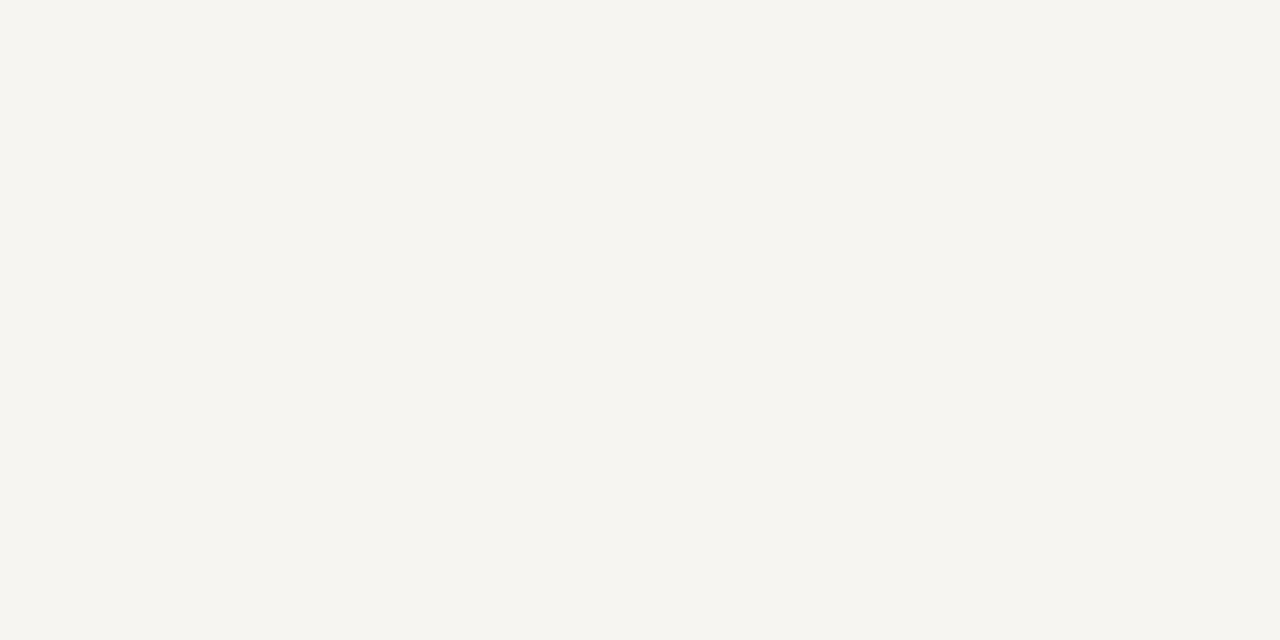
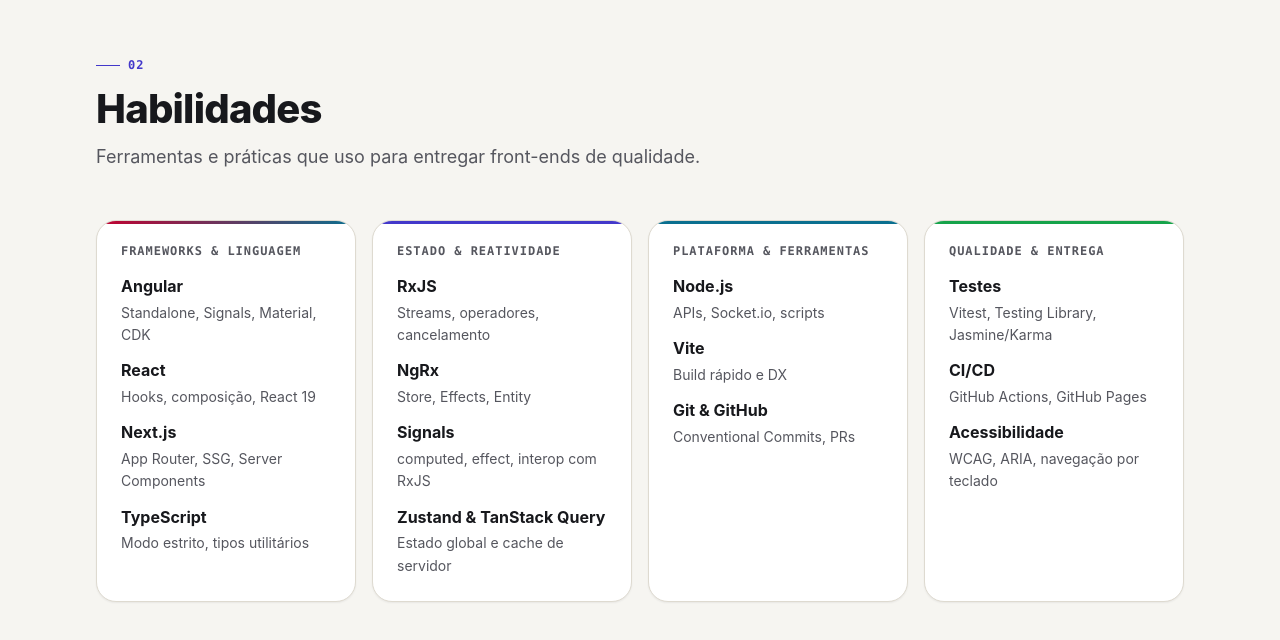
Before and after one commit to BrunoICosta/portfolio, a React (Vite) app: page / in a window 1280 px wide. Shown: the part 1471-2111 px from the top of the page. Before the commit the page ends 1431 px from the top, so only its background shows below. Built offline with nearby package versions, Linux system fonts and the light colour scheme.

Commit message:
feat(skills): add grouped skills section

```diff
--- a/src/App.tsx
+++ b/src/App.tsx
@@ -2,6 +2,7 @@ import { MAIN_CONTENT_ID } from './core/sections'
 import { About } from './features/about/About'
 import { Header } from './features/header/Header'
 import { Hero } from './features/hero/Hero'
+import { Skills } from './features/skills/Skills'
 
 function App() {
   return (
@@ -10,6 +11,7 @@ function App() {
       <main id={MAIN_CONTENT_ID} tabIndex={-1}>
         <Hero />
         <About />
+        <Skills />
       </main>
     </>
   )
--- a/src/core/i18n/language.ts
+++ b/src/core/i18n/language.ts
@@ -18,3 +18,10 @@ export function getInitialLanguage(): Language {
   const stored = readStorage(LANGUAGE_STORAGE_KEY)
   return isLanguage(stored) ? stored : DEFAULT_LANGUAGE
 }
+
+/** Text that is either language-neutral (e.g. "TypeScript") or translated per language. */
+export type Translatable = string | Localized
+
+export function translate(text: Translatable, language: Language): string {
+  return typeof text === 'string' ? text : text[language]
+}
--- /dev/null
+++ b/src/data/skills.ts
@@ -0,0 +1,110 @@
+import type { Translatable } from '../core/i18n/language'
+
+export type SkillGroupId = 'frameworks' | 'state' | 'platform' | 'quality'
+
+export interface Skill {
+  name: Translatable
+  detail: Translatable
+}
+
+export interface SkillGroup {
+  id: SkillGroupId
+  skills: readonly Skill[]
+}
+
+export const SKILL_GROUPS: readonly SkillGroup[] = [
+  {
+    id: 'frameworks',
+    skills: [
+      {
+        name: 'Angular',
+        detail: {
+          'pt-BR': 'Standalone, Signals, Material, CDK',
+          en: 'Standalone, Signals, Material, CDK',
+        },
+      },
+      {
+        name: 'React',
+        detail: { 'pt-BR': 'Hooks, composição, React 19', en: 'Hooks, composition, React 19' },
+      },
+      {
+        name: 'Next.js',
+        detail: {
+          'pt-BR': 'App Router, SSG, Server Components',
+          en: 'App Router, SSG, Server Components',
+        },
+      },
+      {
+        name: 'TypeScript',
+        detail: { 'pt-BR': 'Modo estrito, tipos utilitários', en: 'Strict mode, utility types' },
+      },
+    ],
+  },
+  {
+    id: 'state',
+    skills: [
+      {
+        name: 'RxJS',
+        detail: {
+          'pt-BR': 'Streams, operadores, cancelamento',
+          en: 'Streams, operators, cancellation',
+        },
+      },
+      {
+        name: 'NgRx',
+        detail: { 'pt-BR': 'Store, Effects, Entity', en: 'Store, Effects, Entity' },
+      },
+      {
+        name: 'Signals',
+        detail: {
+          'pt-BR': 'computed, effect, interop com RxJS',
+          en: 'computed, effect, RxJS interop',
+        },
+      },
+      {
+        name: 'Zustand & TanStack Query',
+        detail: {
+          'pt-BR': 'Estado global e cache de servidor',
+          en: 'Global state and server cache',
+        },
+      },
+    ],
+  },
+  {
+    id: 'platform',
+    skills: [
+      {
+        name: 'Node.js',
+        detail: { 'pt-BR': 'APIs, Socket.io, scripts', en: 'APIs, Socket.io, scripting' },
+      },
+      {
+        name: 'Vite',
+        detail: { 'pt-BR': 'Build rápido e DX', en: 'Fast builds and DX' },
+      },
+      {
+        name: 'Git & GitHub',
+        detail: { 'pt-BR': 'Conventional Commits, PRs', en: 'Conventional Commits, PRs' },
+      },
+    ],
+  },
+  {
+    id: 'quality',
+    skills: [
+      {
+        name: { 'pt-BR': 'Testes', en: 'Testing' },
+        detail: 'Vitest, Testing Library, Jasmine/Karma',
+      },
+      {
+        name: 'CI/CD',
+        detail: 'GitHub Actions, GitHub Pages',
+      },
+      {
+        name: { 'pt-BR': 'Acessibilidade', en: 'Accessibility' },
+        detail: {
+          'pt-BR': 'WCAG, ARIA, navegação por teclado',
+          en: 'WCAG, ARIA, keyboard navigation',
+        },
+      },
+    ],
+  },
+]
--- /dev/null
+++ b/src/features/skills/Skills.module.css
@@ -0,0 +1,83 @@
+.groups {
+  display: grid;
+  gap: var(--space-4);
+}
+
+.group {
+  --group-accent: var(--color-accent);
+
+  position: relative;
+  padding: var(--space-5);
+  border: 1px solid var(--color-border);
+  border-radius: var(--radius-lg);
+  background: var(--color-bg-elevated);
+  box-shadow: var(--shadow-sm);
+  overflow: hidden;
+}
+
+.group::before {
+  content: '';
+  position: absolute;
+  inset: 0 0 auto;
+  height: 3px;
+  background: var(--group-accent);
+}
+
+.group[data-group='frameworks'] {
+  --group-accent: linear-gradient(90deg, var(--color-angular), var(--color-react));
+}
+
+.group[data-group='state'] {
+  --group-accent: var(--color-accent);
+}
+
+.group[data-group='platform'] {
+  --group-accent: var(--color-react);
+}
+
+.group[data-group='quality'] {
+  --group-accent: #16a34a;
+}
+
+.groupTitle {
+  margin-bottom: var(--space-4);
+  color: var(--color-text-muted);
+  font-family: var(--font-mono);
+  font-size: var(--text-xs);
+  font-weight: 700;
+  letter-spacing: 0.08em;
+  text-transform: uppercase;
+}
+
+.list {
+  display: grid;
+  gap: var(--space-3);
+  padding: 0;
+  list-style: none;
+}
+
+.skill {
+  display: grid;
+  gap: 0.125rem;
+}
+
+.name {
+  font-weight: 700;
+}
+
+.detail {
+  color: var(--color-text-muted);
+  font-size: var(--text-sm);
+}
+
+@media (min-width: 40rem) {
+  .groups {
+    grid-template-columns: repeat(2, minmax(0, 1fr));
+  }
+}
+
+@media (min-width: 64rem) {
+  .groups {
+    grid-template-columns: repeat(4, minmax(0, 1fr));
+  }
+}
--- /dev/null
+++ b/src/features/skills/Skills.tsx
@@ -0,0 +1,42 @@
+import { translate } from '../../core/i18n/language'
+import { useI18n } from '../../core/i18n/useI18n'
+import { SKILL_GROUPS } from '../../data/skills'
+import section from '../../shared/styles/section.module.css'
+import styles from './Skills.module.css'
+
+export function Skills() {
+  const { t, language } = useI18n()
+
+  return (
+    <section id="skills" className={section.section} aria-labelledby="skills-title">
+      <div className="container">
+        <header className={section.header}>
+          <p className={section.eyebrow}>02</p>
+          <h2 id="skills-title" className={section.title}>
+            {t.skills.title}
+          </h2>
+          <p className={section.intro}>{t.skills.intro}</p>
+        </header>
+
+        <div className={styles.groups}>
+          {SKILL_GROUPS.map((group) => (
+            <article key={group.id} className={styles.group} data-group={group.id}>
+              <h3 className={styles.groupTitle}>{t.skills.groups[group.id]}</h3>
+              <ul className={styles.list}>
+                {group.skills.map((skill) => {
+                  const name = translate(skill.name, language)
+                  return (
+                    <li key={name} className={styles.skill}>
+                      <span className={styles.name}>{name}</span>
+                      <span className={styles.detail}>{translate(skill.detail, language)}</span>
+                    </li>
+                  )
+                })}
+              </ul>
+            </article>
+          ))}
+        </div>
+      </div>
+    </section>
+  )
+}
```
